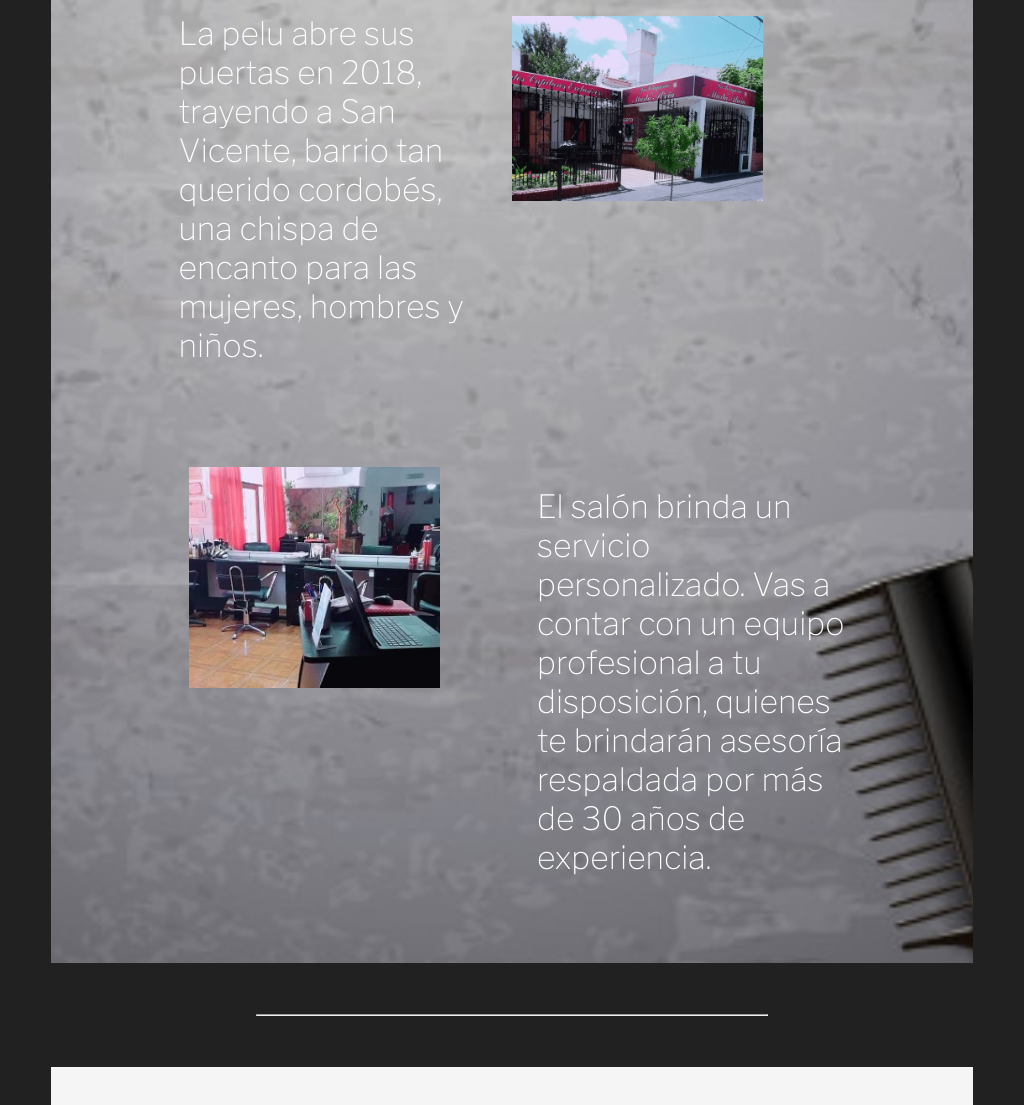
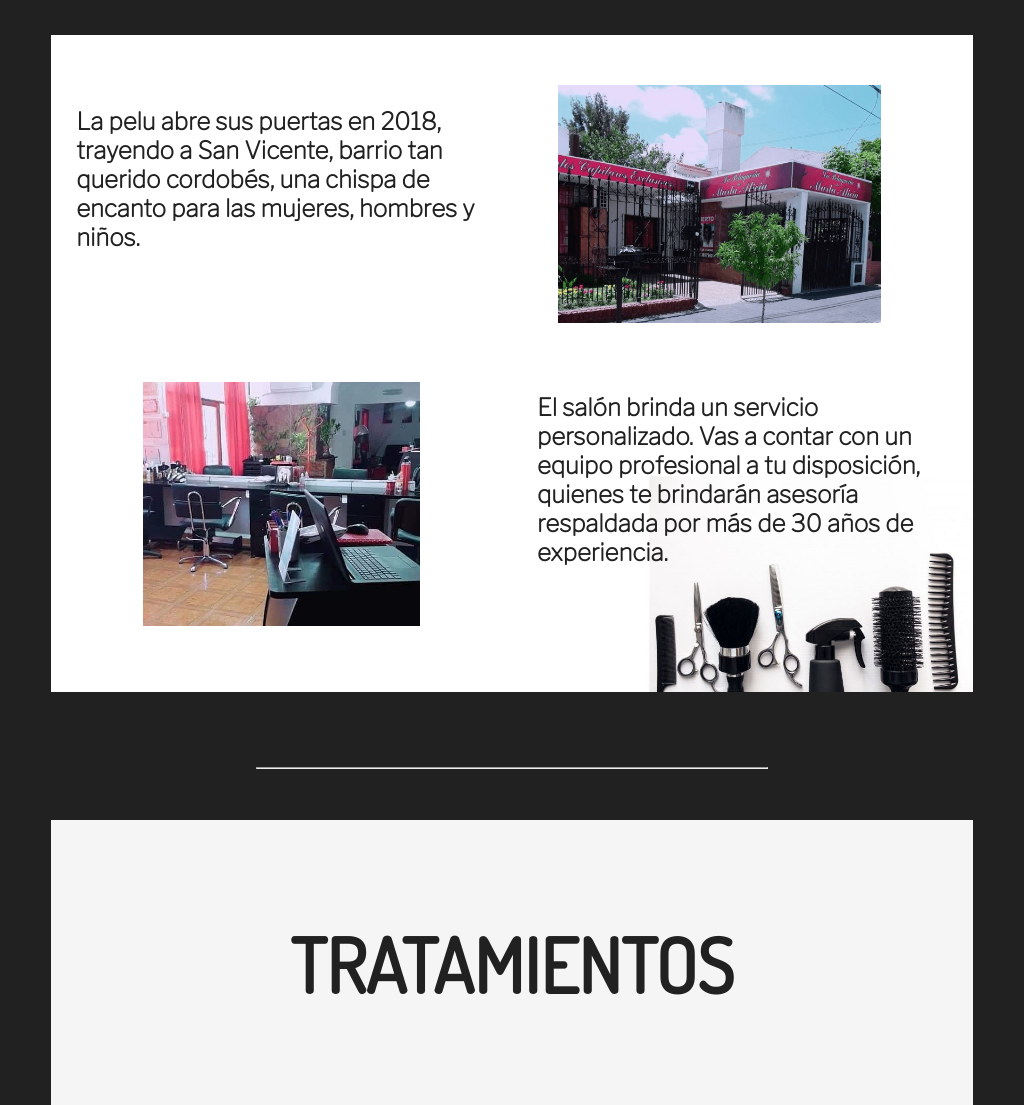
Before and after one commit to MarianaSpaccesi/CODER-HOUSE, a website: page index.html in a window 1024 px wide. Shown: the part 385-1490 px from the top of the page. Drawn offline with nearby package versions, Linux system fonts and the light colour scheme.

Commit message:
corrigiendo web

```diff
--- a/index.html
+++ b/index.html
@@ -8,6 +8,7 @@
         <meta name="description" content="Nuestra peluquería te ofrece las mejores experiecias a la hora de cambiar tu look.">
         <meta name="author" content="Mariana Spaccesi">
         <title>La pelu</title>
+        <link rel="shortcut icon" href="img/tijeras.png">
         <link rel="preconnect" href="https://fonts.gstatic.com">
         <link href="https://fonts.googleapis.com/css2?family=Libre+Baskerville:ital@1&family=Lobster&family=Lobster+Two:ital@1&family=Noto+Serif:ital@1&display=swap" rel="stylesheet">
         <link href="https://fonts.googleapis.com/css2?family=Dancing+Script&display=swap" rel="stylesheet">
@@ -26,7 +27,7 @@
                     <li class="item"><a class="item--hover" href="#nosotros">Nosotros</a></li>
                     <li class="item"><a class="item--hover" href="#servicios" >Servicios</a></li>
                     <li class="item"><a class="item--hover" href="#galeria">Galeria</a></li>
-                    <li class="item"><a class="item--hover" href="#productos">Nuestros productos</a></li>
+                    <li class="item"><a class="item--hover" href="#productos">Productos</a></li>
                     <li class="item"><a class="item--hover" href="#contacto">Contactanos</a></li>
                 </ul>
             </nav>
@@ -35,18 +36,18 @@
 
         <main >
             <!-- página 1-->
-
-            <section id="nosotros" class="historia">
-                <h2>HISTORIA</h2>
-                <div class="grid__cont grid1">
+            <br id="nosotros">
+                <section class="historia">
+                    <h2>HISTORIA</h2>
+                    <div class="grid__cont grid1">
                         <p class="text grid--text">La pelu abre sus puertas en 2018, trayendo a San Vicente, barrio tan querido cordobés, una chispa de encanto para las mujeres, hombres y niños.
                         </p>
-                        <img class="img img-2" src="img/dentro.jpg" alt="peluqueria">
+                        <img class="img-historia img-2" src="img/dentro.jpg" alt="peluqueria">
                         <p class="text grid--text--2">El salón brinda un servicio personalizado. Vas a contar con un equipo profesional a tu disposición, quienes te brindarán asesoría respaldada por más de 30 años de experiencia.
                         </p>
-                        <img class="img img-1" src="img/peluqueria.png" alt="peluqueria">
-                </div>
-            </section>
+                        <img class="img-historia img-1" src="img/peluqueria.png" alt="peluqueria">
+                    </div>
+                </section>
 
             <hr id="servicios">
             <!-- página 2-->
@@ -91,7 +92,7 @@
                     Trabajamos con productos de una calidad distinguible.
                     </p>
                     <p class="frase frase--2">
-                    Encontrá los productos ideales para tu cabello.
+                    Encontrá el kit ideal para tu cabello.
                     </p>
                 </div>
                 <div class="grid__cont--productos">
@@ -101,7 +102,7 @@
                     <P class=" text texto--2">BOTANIC STYLING: Auténtico elixir de belleza capilar. Recupera la flexibilidad y definición del cabello. Ideal para cabellos naturales.</P>
                     <img class="img producto--3" src="img/powergold.png" alt="productos">
                     <p class="text texto--3">POWER GOLD: Es una fórmula profesional enriquecida con extracto de Magnolia, Pantenol, Oro líquido y Queratina. Repara cuidadosamente la fibra capilar al mismo tiempo que nutre. Ideal para todo tipo de cabellos.</p>
-                    <img class="producto--4" src="img/botanic.png" alt="productos">
+                    <img class="img producto--4" src="img/botanic.png" alt="productos">
                     <p class="text texto--4">BOTANIC THERM: Tratamiento nutritivo intensivo con ingredientes activos y queratina activada, para un cuidado profundo y duradero. Pensado para cabellos dañados.
                     </p>
                 </div>
--- a/scss/prueba.scss
+++ b/scss/prueba.scss
@@ -124,10 +124,8 @@ hr {
 }
 
 .grid1 {
-    background: url(../img/fondo.jpg) no-repeat;
-    background-size: 1980px;
-    padding: 10%;
-
+    background: url(../img/fondoblanco.jpg) no-repeat;
+    background-size: 100%;
 }
 
 .text {
@@ -138,10 +136,13 @@ hr {
     font-size: 2em;
     padding: 25px;
     transition: .5s;
+    margin-left: 5%;
 }
 
 .grid--text {
     grid-area: texto1;
+    color: #212121;
+    font-weight: bold;
 
 
 }
@@ -149,6 +150,8 @@ hr {
 .grid--text--2 {
     grid-area: texto2;
     margin-top: 15%;
+    color: #212121;
+    font-weight: bold;
 }
 
 .text:hover{
@@ -168,9 +171,13 @@ hr {
 }
 
 .img {
-    display: flex;
     align-items: stretch;
     width: 70%;
+}
+
+.img {
+    align-items: stretch;
+    width: 40%;
 }
 
 .img-1 {
@@ -274,8 +281,7 @@ $margen: 100px;
 /*página 4*/
 
 .prod__cont {
-    background-image: url(../img/banner.jpg);
-    background-repeat: no-repeat;
+    background: url(../img/banner.jpg) no-repeat;
     background-size: 100%;
 }
 
@@ -290,7 +296,7 @@ $margen: 100px;
     grid-template-rows: 1fr 1fr 1fr 1fr;
     grid-row-gap: 2%;
     margin: 5%;
-    background: whitesmoke;
+    background: #cfcfcf;
     padding: 5%;
 }
 
@@ -387,8 +393,10 @@ $redes: (
 
 @media only screen and (max-width:768px) {
 
+
     h2 {
         font-size: 40px;
+        margin-top: 20%;
     }
 
     .header__cont h1 {
@@ -411,15 +419,20 @@ $redes: (
     }
 
     .img-1 {
-        margin-left: 15%;
+        margin-top: 0;
+        margin-left: 10%;
+
     }
 
+    .img-2 {
+        margin-top: 0;
+    }
     .img {
         width: 75%;
     }
 
     .text {
-        font-size: 1em;
+        font-size: 2em;
         margin-left: 10%;
         padding: 0%;
     }
@@ -484,8 +497,13 @@ $redes: (
     margin: 0% 5%;
 }
 
+/*media queris*/
 
 @media only screen and ( min-width:769px) and (max-width:1024px) {
+
+    .historia{
+        margin-top: 25%;
+    }
 
     h2 {
         font-size: 75px;
@@ -501,6 +519,10 @@ $redes: (
         display: none;
     }
 
+    .img {
+        width: 75%;
+    }
+
     .redes__cont {
         flex-flow: column nowrap;
         align-items: center;
@@ -509,4 +531,20 @@ $redes: (
     .prod__cont {
         display:none;
     }
+
+    .img-1 {
+        width: 70%;
+        margin-left: 10%;
+    }
+
+    .img-2 {
+        width: 60%;
+        margin-left: 20%;
+    }
+
+
+    .text {
+        margin: 0;
+        font-size: 1.5em;
+    }
 }
```
Also changed, not shown: css/pruebacss.css, img/fondo-1900.jpg (added), img/fondo2.jpg (added), img/fondoblanco.jpg (added), img/tijeras.jpg (added).
